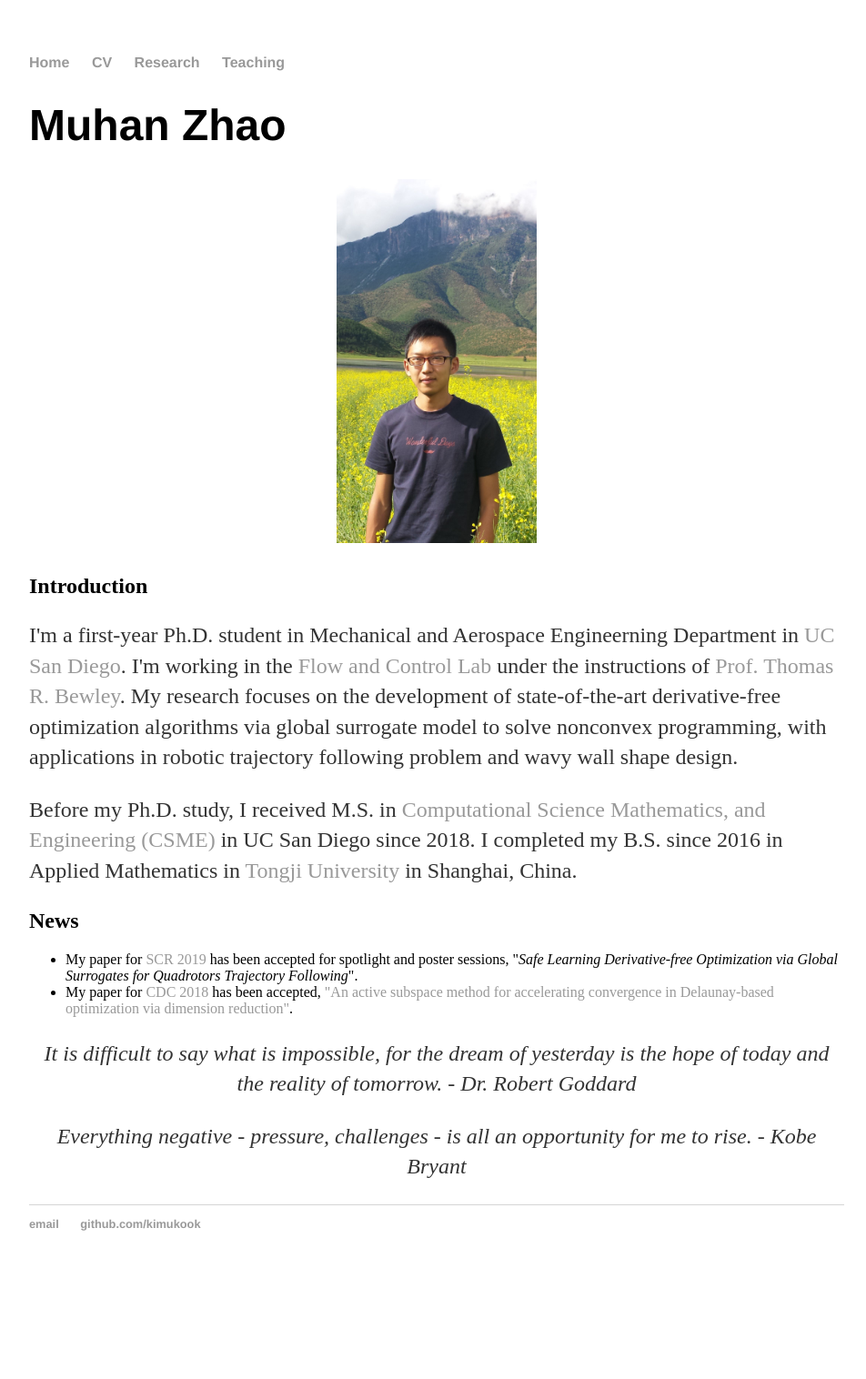
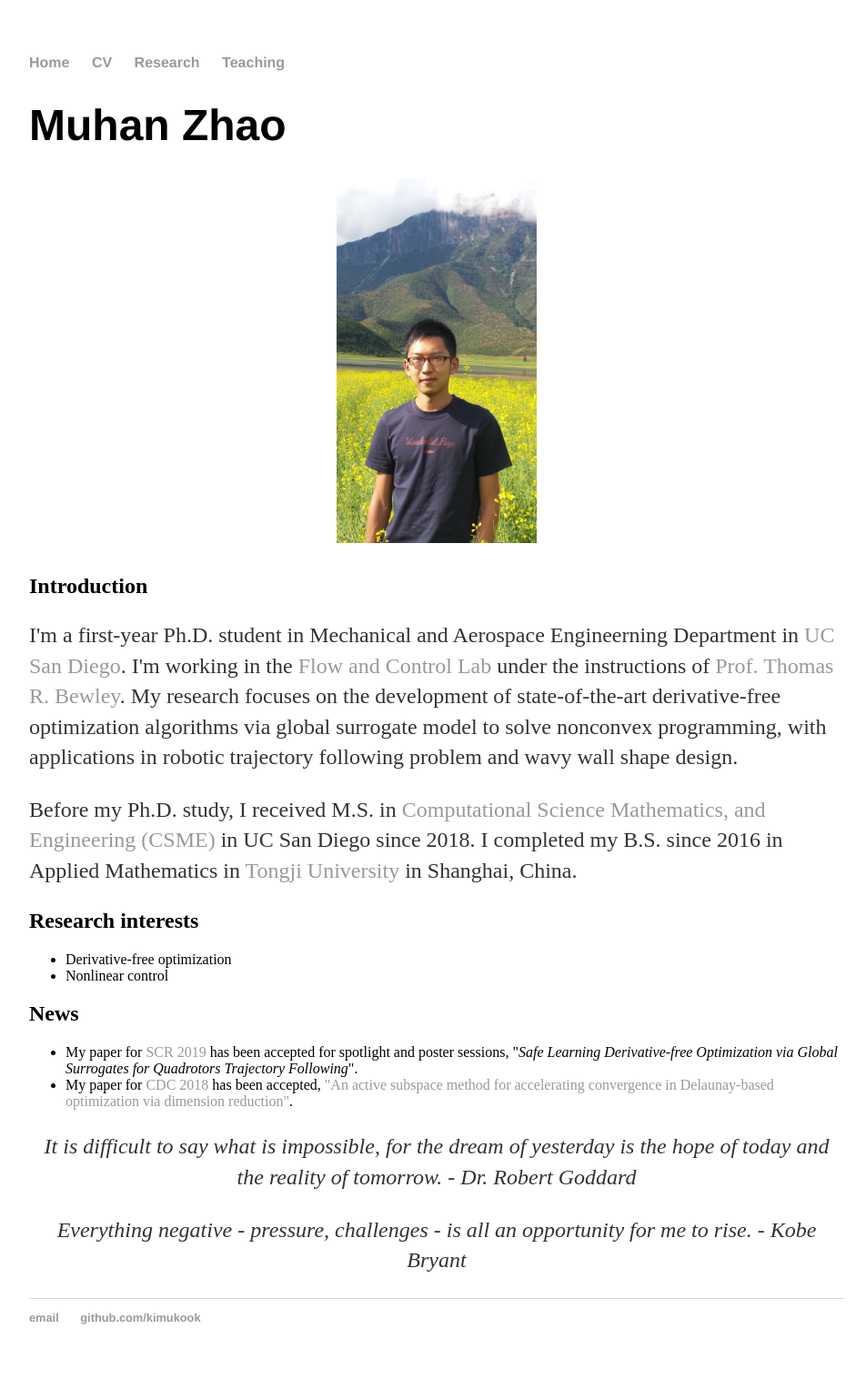
Before and after one commit to kimukook/kimukook.github.io, a Jekyll site: the page built from index.html, in a window 1280 px wide. Shown: the whole page at 91% size, without its empty margins (160-1112 px from the left). Built offline with Jekyll 4.4.1, drawn with Linux system fonts in a browser that asks for light colours; before the commit the page ends 1413 px from its top, so only the background shows below that.

Commit message:
Update index.html

```diff
--- a/index.html
+++ b/index.html
@@ -13,6 +13,11 @@ title: Muhan Zhao's Homepage
 	wavy wall shape design.</p>
 	<p> Before my Ph.D. study, I received M.S. in <a href="http://csme.ucsd.edu">Computational Science Mathematics, and Engineering (CSME)</a> in UC San Diego since 2018.
 		I completed my B.S. since 2016 in Applied Mathematics in <a href="https://en.tongji.edu.cn">Tongji University</a> in Shanghai, China. </p>
+	<h2> Research interests </h2>
+	<ul>
+	    <li>Derivative-free optimization</li>
+	    <li>Nonlinear control</li>
+	</ul>
 	<h2> News </h2>
 	<ul>
 		<li> My paper for <a href="http://scr2019.caltech.edu">SCR 2019</a> has been accepted for spotlight and poster sessions, "<i>Safe Learning Derivative-free Optimization via Global Surrogates for Quadrotors Trajectory Following</i>". </li>
```
